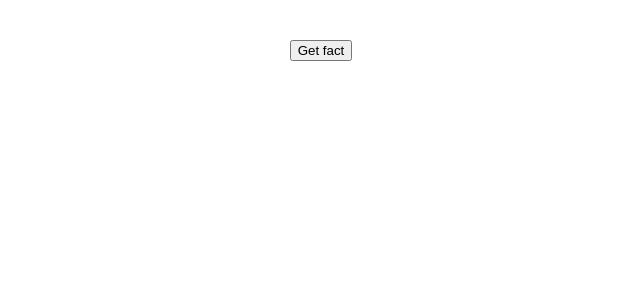
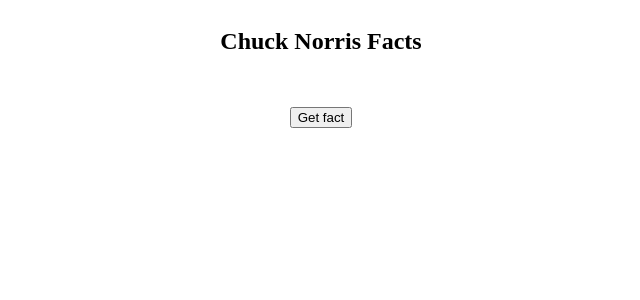
Before and after one commit to jhonyxf/chuck-norris-facts, an Angular app: page / in a window 1280 px wide. Shown: the top 300 px of the page, without its empty margins (319-959 px from the left). Built offline with nearby package versions, Linux system fonts and the light colour scheme.

Commit message:
Formatting

```diff
--- a/src/app/app.module.ts
+++ b/src/app/app.module.ts
@@ -4,7 +4,6 @@
 
 import { AppComponent } from './app.component';
 import { ChuckNorrisFactComponent } from './chuck-norris-fact/chuck-norris-fact.component';
-import { FactsService } from './facts.service';
 
 @NgModule({
   declarations: [
@@ -15,7 +14,7 @@
     BrowserModule,
     HttpClientModule
   ],
-  providers: [FactsService],
+  providers: [],
   bootstrap: [AppComponent]
 })
 export class AppModule { }
--- a/src/app/chuck-norris-fact/chuck-norris-fact.component.html
+++ b/src/app/chuck-norris-fact/chuck-norris-fact.component.html
@@ -1,6 +1,5 @@
 <div style="display: flex; justify-content: center; align-items: center; flex-direction: column;">
-  <p>
-    {{ chuckNorrisFact }}
-  </p>
+  <h2>Chuck Norris Facts</h2>
+  <p>{{ chuckNorrisFact }}</p>
   <button (click)="getFact()">Get fact</button>
 </div>
```
